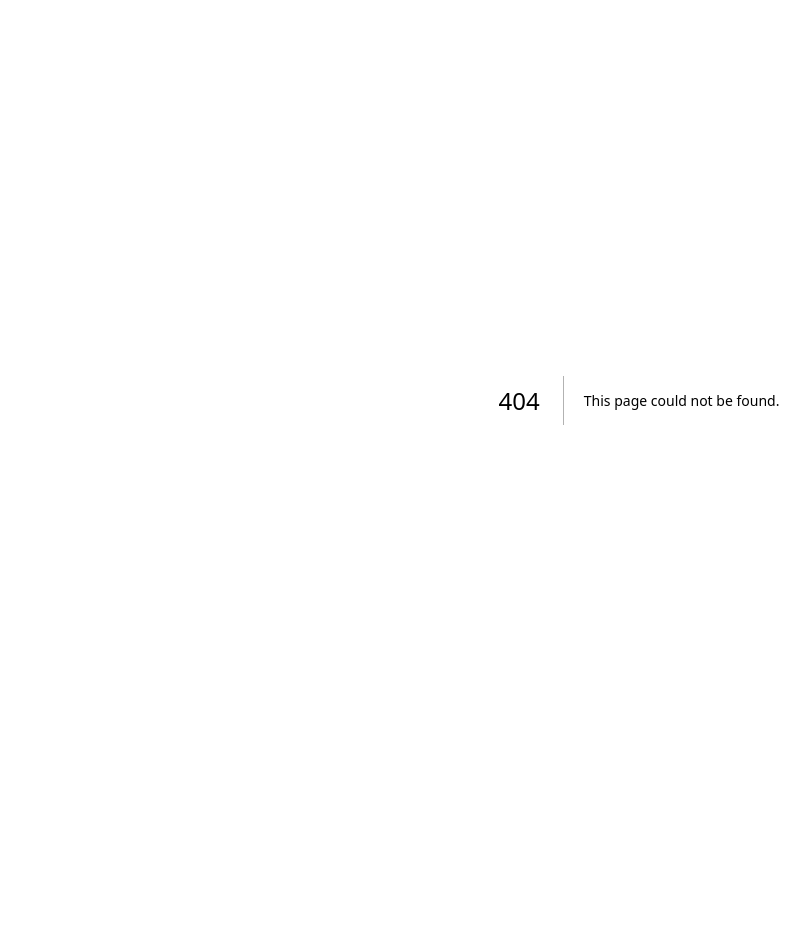
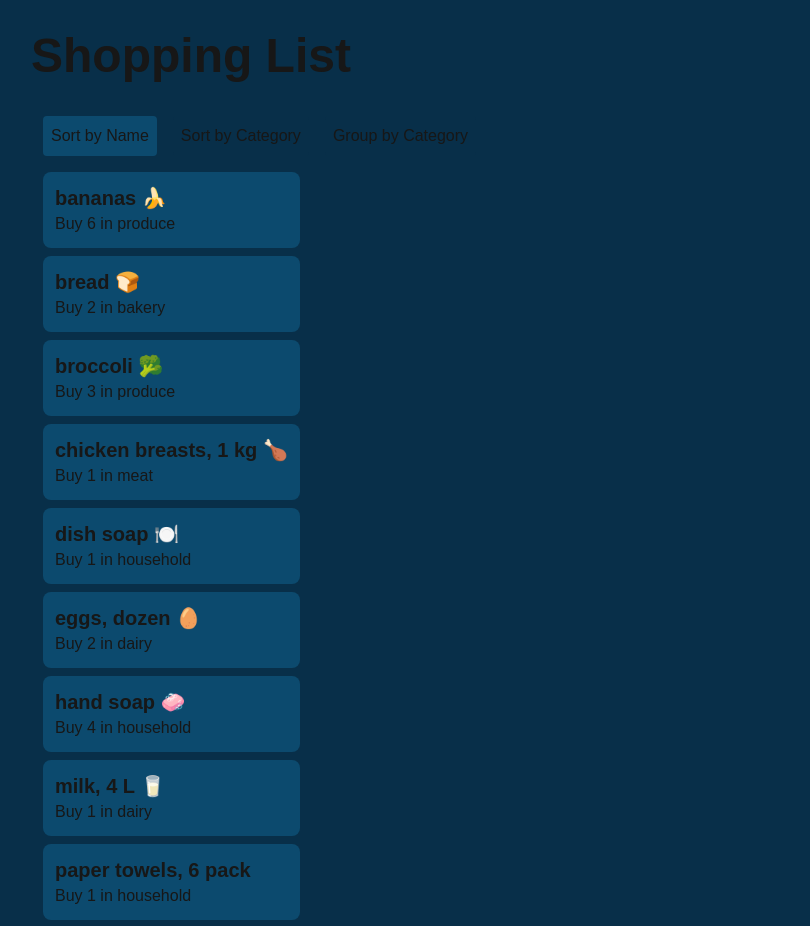
Before and after one commit to BryanTeruel/cprg306-assignments, a Next.js app: page /week-6 in a window 1280 px wide. Before the commit this address had no page. Shown: the top 926 px of the page, without its empty margins (1-811 px from the left). Before the commit the page ends 800 px from the top, so only its background shows below. Built offline with nearby package versions, Linux system fonts and the light colour scheme.

Commit message:
week 6 assignment
sorting, json, mapping

```diff
--- a/app/page.js
+++ b/app/page.js
@@ -17,6 +17,9 @@ export default function Home() {
         <li>
           <Link href={"./week-5"}>Week 5 Assignment</Link>
         </li>
+        <li>
+          <Link href={"./week-6"}>Week 6 Assignment</Link>
+        </li>
       </ul>
     </main>
   );
--- /dev/null
+++ b/app/week-6/item-list.js
@@ -0,0 +1,82 @@
+"use client";
+import { useState } from "react";
+import Item from "./item";
+import Item_Json from "./item.json";
+
+export default function ItemList() {
+  const [sortBy, setSortBy] = useState("name");
+
+  const sortedItems = [...Item_Json].sort((a, b) => {
+    if (sortBy === "name") {
+      return a.name.localeCompare(b.name);
+    }
+    if (sortBy === "category") {
+      return a.category.localeCompare(b.category);
+    }
+  });
+
+  const groupedItems = Item_Json.reduce((category, item) => {
+    if (!category[item.category]) {
+      category[item.category] = [];
+    }
+    category[item.category].push(item);
+    return category;
+  }, {});
+
+  return (
+    <div className="flex flex-col items-start space-y-4 p-3">
+      <div className="space-x-4">
+        <button
+          onClick={() => setSortBy("name")}
+          className={`p-2 rounded ${
+            sortBy === "name" ? "bg-sky-900" : "bg-sky-950"
+          }`}
+        >
+          Sort by Name
+        </button>
+        <button
+          onClick={() => setSortBy("category")}
+          className={`p-2 rounded ${
+            sortBy === "category" ? "bg-sky-900" : "bg-sky-950"
+          }`}
+        >
+          Sort by Category
+        </button>
+        <button
+          onClick={() => setSortBy("group")}
+          className={`p-2 rounded ${
+            sortBy === "group" ? "bg-sky-900 text-white" : "bg-sky-950"
+          }`}
+        >
+          Group by Category
+        </button>
+      </div>
+      <ul className="space-y-2">
+        {sortBy === "group"
+          ? Object.keys(groupedItems).map((category, index) => (
+              <div key={index}>
+                <h2 className="text-xl font-bold capitalize">{category}</h2>
+                <ul className="space-y-2">
+                  {groupedItems[category].map((item) => (
+                    <Item
+                      key={item.id}
+                      name={item.name}
+                      quantity={item.quantity}
+                      category={item.category}
+                    />
+                  ))}
+                </ul>
+              </div>
+            ))
+          : sortedItems.map((item) => (
+              <Item
+                key={item.id}
+                name={item.name}
+                quantity={item.quantity}
+                category={item.category}
+              />
+            ))}
+      </ul>
+    </div>
+  );
+}
--- /dev/null
+++ b/app/week-6/item.js
@@ -0,0 +1,10 @@
+export default function Item(props) {
+  return (
+    <div className="p-3 rounded-lg w-full bg-sky-900">
+      <li className="text-xl font-bold">{props.name}</li>
+      <h2>
+        Buy {props.quantity} in {props.category}
+      </h2>
+    </div>
+  );
+}
--- /dev/null
+++ b/app/week-6/item.json
@@ -0,0 +1,74 @@
+[
+    {
+      "id": "1h2GJKH12gkHG31h1H",
+      "name": "milk, 4 L 🥛",
+      "quantity": 1,
+      "category": "dairy"
+    },
+    {
+      "id": "2KJH3k2j3H1k2J3K1H",
+      "name": "bread 🍞",
+      "quantity": 2,
+      "category": "bakery"
+    },
+    {
+      "id": "3h2KJH3k2j3H1k2J3",
+      "name": "eggs, dozen 🥚",
+      "quantity": 2,
+      "category": "dairy"
+    },
+    {
+      "id": "4k2J3K1H2GJKH12gk",
+      "name": "bananas 🍌",
+      "quantity": 6,
+      "category": "produce"
+    },
+    {
+      "id": "5H1h1H2KJH3k2j3H",
+      "name": "broccoli 🥦",
+      "quantity": 3,
+      "category": "produce"
+    },
+    {
+      "id": "6H1k2J3K1H2GJKH1",
+      "name": "chicken breasts, 1 kg 🍗",
+      "quantity": 1,
+      "category": "meat"
+    },
+    {
+      "id": "7gkHG31h1H2KJH3k",
+      "name": "pasta sauce 🍝",
+      "quantity": 3,
+      "category": "canned goods"
+    },
+    {
+      "id": "8j3H1k2J3K1H2GJK",
+      "name": "spaghetti, 454 g 🍝",
+      "quantity": 2,
+      "category": "dry goods"
+    },
+    {
+      "id": "9H12gkHG31h1H2KJ",
+      "name": "toilet paper, 12 pack 🧻",
+      "quantity": 1,
+      "category": "household"
+    },
+    {
+      "id": "10H3k2j3H1k2J3K1",
+      "name": "paper towels, 6 pack",
+      "quantity": 1,
+      "category": "household"
+    },
+    {
+      "id": "11k2J3K1H2GJKH12",
+      "name": "dish soap 🍽️",
+      "quantity": 1,
+      "category": "household"
+    },
+    {
+      "id": "12GJKH12gkHG31h1",
+      "name": "hand soap 🧼",
+      "quantity": 4,
+      "category": "household"
+    }
+  ]
--- /dev/null
+++ b/app/week-6/page.js
@@ -0,0 +1,10 @@
+import ItemList from "./item-list";
+
+export default function Page() {
+  return (
+    <div className="p-8 bg-sky-950">
+      <h1 className="text-5xl font-bold mb-6">Shopping List</h1>
+      <ItemList />
+    </div>
+  );
+}
```
